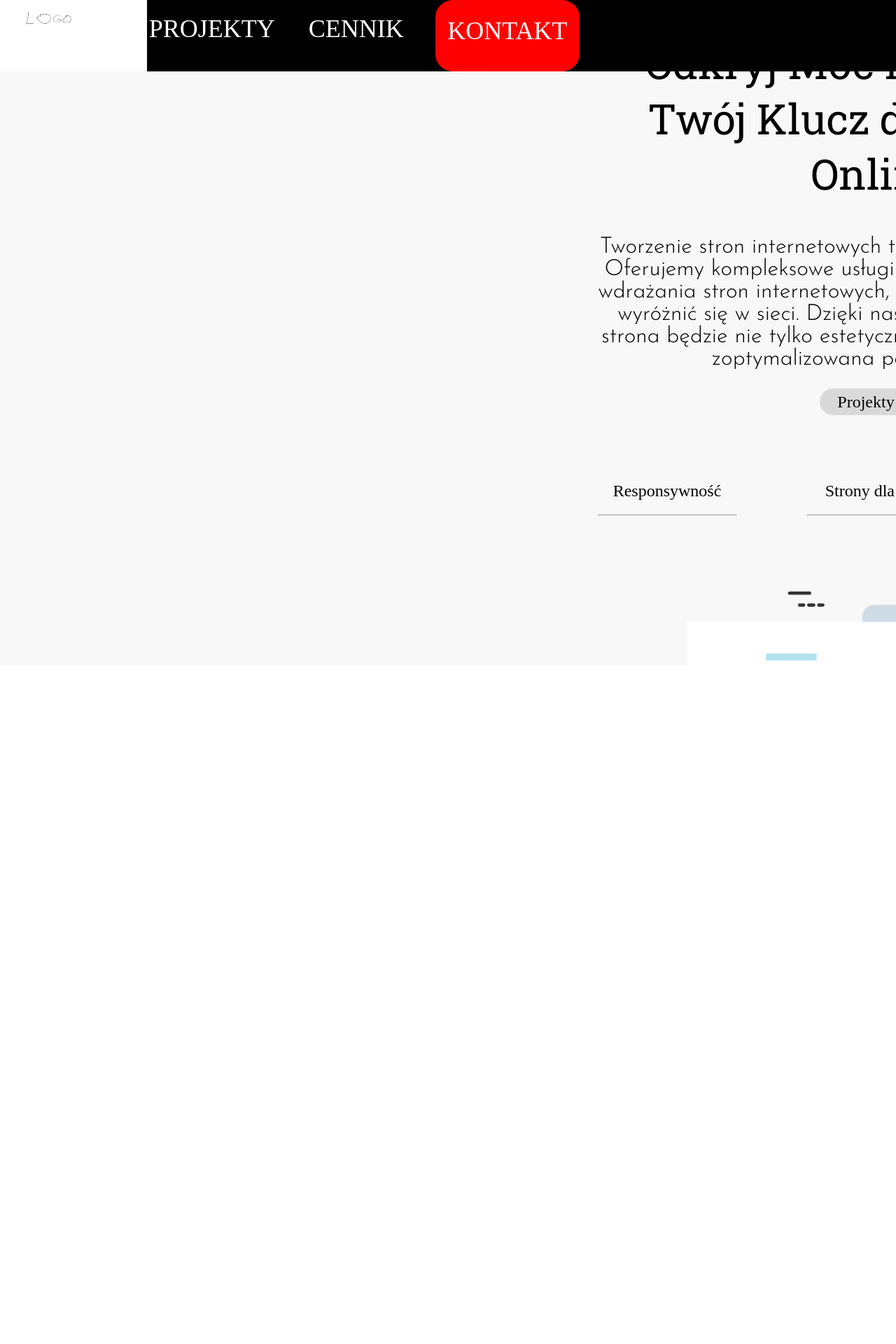
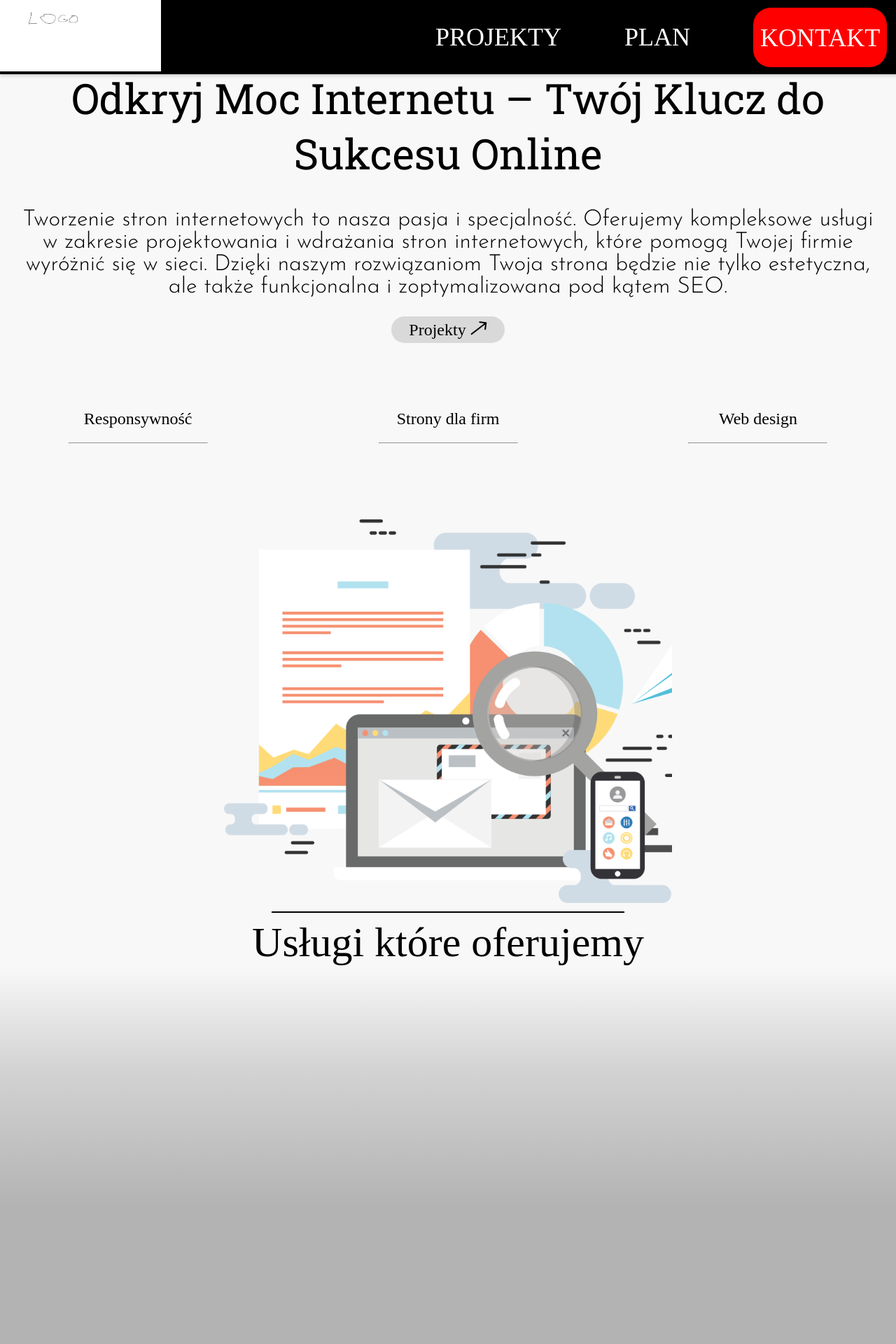
Before and after one commit to Szabson123/CompanyPage, a Django app: page / in a window 1280 px wide. Shown: the top 1920 px of the page at 70% size. Before the commit the page ends 944 px from the top, so only its background shows below. Run offline with Django 5.2, Linux system fonts and the light colour scheme; some web fonts are replaced.

Commit message:
fixing issues

```diff
--- a/base/static/base/css/company-page2.css
+++ b/base/static/base/css/company-page2.css
@@ -75,51 +75,9 @@ body{
         transform: translateX(0);
     }
 }
-@supports not (position: sticky) {
-    .navbar {
-        position: fixed;
-    }
-}
-.center-container{
-    margin-top: 150px;
-}
+
 /* navbar */
-.logo{
-    width: 230px;
-    height: 102px;
-}
-.navbar{
-    background-color: black;
-    height: 102px;
-    display: flex;
-    position: fixed;
-    top: 0;
-    margin-bottom: 150px;
-    width: 100%;
-    z-index: 1000;
-}
-.navButtons{
-    display: flex;
-    margin-left: auto;
-    gap: 20px;
-}
-.navBtn{
-    color: white;
-    font-family: Saira Condensed;
-    font-size: 36px;
-    font-weight: 300;
-    margin-top: 20px;
-    width: 186.09px;
-    height: 57px;
-    text-align: center;
-    text-decoration: none;
-}
-.navBtnRed{
-    background-color: red;
-    padding: 22.5px 10px;
-    margin: 0;
-    border-radius: 25px;
-}
+
 
 /* section 1 */
 
--- a/base/static/base/css/footer-navbar.css
+++ b/base/static/base/css/footer-navbar.css
@@ -1,21 +1,32 @@
+.content{
+    margin-top: 100px;
+}
 .logo{
     width: 230px;
     height: 102px;
 }
-.navbar{
+.navbar {
     background-color: black;
-    height: 102px;
-    display: flex;
+    padding-right: 25px;
     position: fixed;
     top: 0;
-    margin-bottom: 150px;
-    width: 100%;
+    width: 99%;
     z-index: 1000;
+    box-shadow: 0 2px 5px rgba(0, 0, 0, 0.2);
+}
+
+ul {
+    list-style-type: none;
+    margin: 0;
+    padding: 0;
+    display: flex;
+    align-items: center;
+    justify-content: space-between;
 }
 .navButtons{
     display: flex;
     margin-left: auto;
-    gap: 20px;
+    gap: 90px;
 }
 .navBtn{
     color: white;
@@ -34,15 +45,22 @@
     margin: 0;
     border-radius: 25px;
 }
+.navBtnRed:hover {
+    background-color: darkred;
+}
+.footer{
+    margin-bottom: 50px;
+}
 .footer-line{
     border: 1px solid rgba(0, 0, 0, 1);
     margin-top: 70px;
 }
-.footer-paragraf{
+.footer-paragraph{
     font-family: Josefin Sans;
     font-size: 24px;
     font-weight: 300;
     text-align: left;
+    margin: 5px;
 }
 .footer-title{
     font-family: Roboto Slab;
--- a/base/templates/base/base.html
+++ b/base/templates/base/base.html
@@ -3,7 +3,7 @@
 <!DOCTYPE html>
 <html lang="en">
 <head>
-    <link rel="stylesheet" href="{% static 'base/css/gooter' %}">
+    <link rel="stylesheet" href="{% static 'base/css/footer-navbar.css' %}">
     <link rel="preconnect" href="https://fonts.googleapis.com">
     <link rel="preconnect" href="https://fonts.gstatic.com" crossorigin>
     <link href="https://fonts.googleapis.com/css2?family=Roboto+Slab:wght@100..900&display=swap" rel="stylesheet">
@@ -40,7 +40,16 @@
     {% endblock %}
 </head>
 <body>
-
+    <div class="navbar">
+        <ul class="list-navbar">
+            <li><img class="logo" src="company-page2-pictures/Bez tytułu.png"/></li>
+            <div class="navButtons">
+                <li><a href="{% url 'projekty' %}" class="navBtn">PROJEKTY</a></li>
+                <li><a href="{% url 'plany' %}" class="navBtn">PLAN</a></li>
+                <li><a href="{% url 'kontakt' %}" class="navBtn navBtnRed">KONTAKT</a></li>
+            </div>
+        </ul>
+    </div>
     <div class="content">
         {% block content %}
         {% endblock %}
@@ -48,39 +57,34 @@
     <div class="footer">
         <hr class="footer-line">
         <div class="footer-content">
-            <div class="footer-text1" class="footer-text">
+            <div class="footer-text1">
                 <img src="company-page2-pictures/Rectangle 42.png"/>
-                <p class="footer-paragraf">
+                <p class="footer-paragraph">
                     Kreatywne Projektowanie i Precyzyjne Programowanie Stron Internetowych – Tworzymy Strony, Które Wyróżniają się w Sieci, Zwiększają Widoczność i Realizują Twoje Cele Biznesowe
                 </p>
             </div>
             <div class="footer-texts">
                 <div class="footer-text">
                     <h3 class="footer-title">NASZE USŁUGI</h3>
-                    <ul class="footer-list">
-                    <li class="footer-list-line">Strona Główna</li>
-                    <li class="footer-list-line">Projekty</li>
-                    <li class="footer-list-line">Cennik</li>
-                    <li class="footer-list-line">Kontakt</li>
-                    </ul>
+                    <p class="footer-paragraph">Strona Główna</p>
+                    <p class="footer-paragraph">Projekty</p>
+                    <p class="footer-paragraph">Cennik</p>
+                    <p class="footer-paragraph">Kontakt</p>
                 </div>
                 <div class="footer-text">
                     <h3 class="footer-title">NW JAK OPISAĆ</h3>
-                    <ul class="footer-list">
-                    <li class="footer-list-line">FAQ</li>
-                    <li class="footer-list-line">Polityka Prywatności</li>
-                    </ul>
+                    <p class="footer-paragraph">FAQ</p>
+                    <p class="footer-paragraph">Polityka Prywatności</p>
                 </div>
                 <div class="footer-text">
                     <h3 class="footer-title">DANE KONTAKTOWE</h3>
-                    <ul class="footer-list">
-                    <li class="footer-list-line">+48 509 325 235</li>
-                    <li class="footer-list-line">xyz@gmail.com</li>
-                    <li class="footer-list-line">ADRES asfsd3235sd</li>
-                    </ul>
+                    <p class="footer-paragraph">+48 509 325 235</p>
+                    <p class="footer-paragraph">xyz@gmail.com</p>
+                    <p class="footer-paragraph">ADRES asfsd3235sd</p>
                 </div>
             </div>
         </div>
     </div>
+
 </body>
 </html>
--- a/base/templates/base/company-page2.html
+++ b/base/templates/base/company-page2.html
@@ -1,8 +1,8 @@
-
+{% extends "base/base.html" %}
 {% load static %}
 <head>
     <title>Company Page</title>
-    <link rel="stylesheet" href="{% static 'base/css/company-page2.css' %}">
+
     <link rel="preconnect" href="https://fonts.googleapis.com">
     <link rel="preconnect" href="https://fonts.gstatic.com" crossorigin>
     <link href="https://fonts.googleapis.com/css2?family=Roboto+Slab:wght@100..900&display=swap" rel="stylesheet">
@@ -30,17 +30,12 @@
     <link rel="preconnect" href="https://fonts.googleapis.com">
     <link rel="preconnect" href="https://fonts.gstatic.com" crossorigin>
     <link href="https://fonts.googleapis.com/css2?family=Josefin+Sans:ital,wght@0,100..700;1,100..700&family=Teko:wght@300..700&family=Tinos:ital,wght@0,400;0,700;1,400;1,700&family=Varta:wght@300..700&family=Yanone+Kaffeesatz:wght@200..700&display=swap" rel="stylesheet">
-
+    {% block extra_css %}
+    <link rel="stylesheet" href="{% static 'base/css/company-page2.css' %}">
+    {% endblock %}
 </head>
-<body>
     <section class="center-container">
-      <div class="navbar">
-        <img class="logo" src="company-page2-pictures/Bez tytułu.png"/>
-        <div class="navButtons">
-        <a class="navBtn">PROJEKTY</a>
-        <a href="company-projects-page" class="navBtn">CENNIK</a>
-        <a class="navBtn navBtnRed">KONTAKT</a>
-    </div>
+      {% block content %}
       <div class="web-top">
         <div class="text-n-picture">
           <div class="main-text">
```
Also changed, not shown: other parts of base/static/base/css/company-page2.css (+10 -45 lines), other parts of base/templates/base/company-page2.html (+35 -34 lines). Lines whose indentation alone changed are shown as unchanged.
